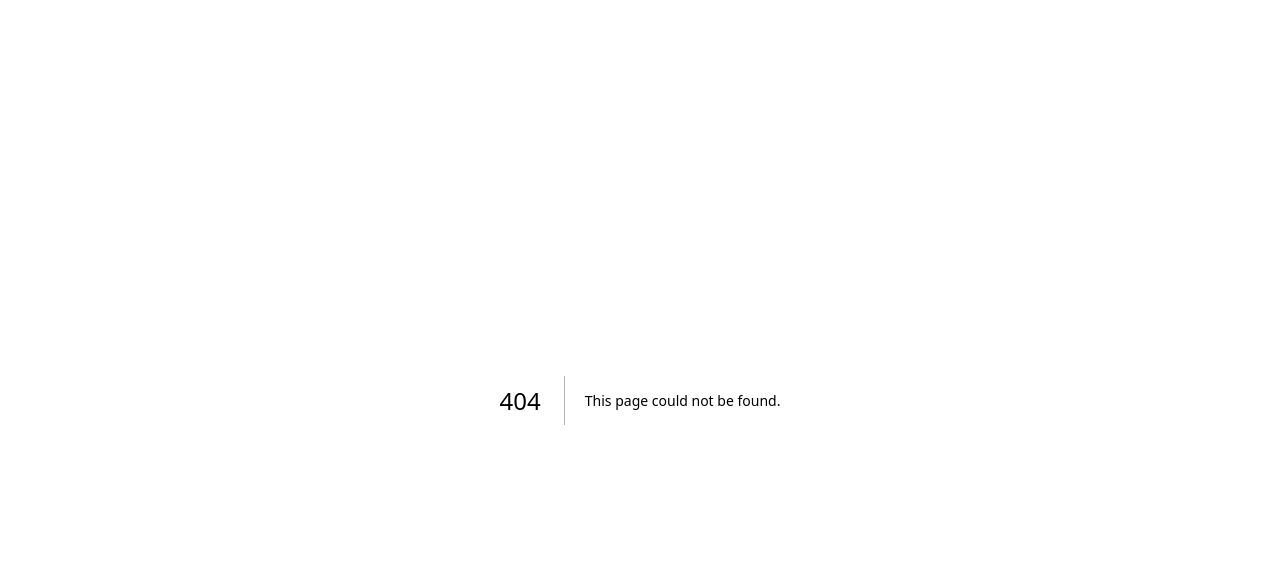
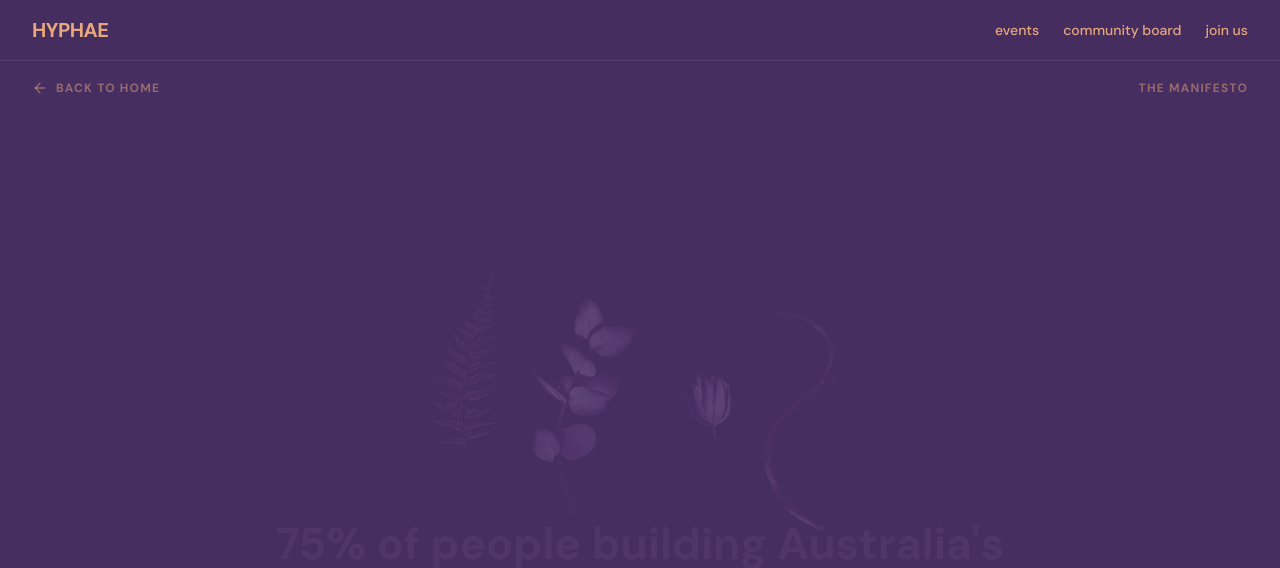
Before and after one commit to emi238/custom_invitation_webapp, a Next.js app: page /manifesto in a window 1280 px wide. Before the commit this address had no page. Shown: the top 568 px of the page. Built offline with nearby package versions, Linux system fonts and the light colour scheme.

Commit message:
Updated manefesto

```diff
--- a/src/app/home/page.tsx
+++ b/src/app/home/page.tsx
@@ -4,6 +4,7 @@ import React, { useRef } from 'react'
 import { motion, useScroll, useTransform } from 'framer-motion'
 import { ArrowRight, Calendar, Users, Heart, Infinity } from 'lucide-react'
 import { submitCommunitySignup, getPublicEvents } from '../actions'
+import Link from 'next/link'
 
 // Define fonts in a safe way if variables aren't perfect, but we successfully added them in layout.
 const serifFont = 'var(--font-playfair-display), serif'
@@ -409,7 +410,7 @@ export default function HomeLanding() {
         <div className="min-h-screen w-full overflow-x-hidden font-sans text-stone-800 bg-[#FFF5EB]">
             {/* Navigation */}
             <nav className="fixed top-0 left-0 right-0 z-50 flex items-center justify-between px-8 py-4 bg-white/20 backdrop-blur-xl border-b border-white/10 shadow-sm transition-all duration-300">
-                <div className="text-xl font-bold tracking-tight text-[#5e4175]">HYPHAE</div>
+                <Link href="/home" className="text-xl font-bold tracking-tight text-[#5e4175]">HYPHAE</Link>
                 <div className="flex items-center gap-6 text-[#5e4175] font-medium text-sm">
                     <a href="#events" onClick={(e) => smoothScrollTo(e, 'events')} className="hover:opacity-70 transition-opacity">events</a>
                     <a href="#" className="hover:opacity-70 transition-opacity">community board</a>
@@ -462,8 +463,9 @@ export default function HomeLanding() {
                         >
                             join us
                         </a>
-                        <button
-                            className="px-8 py-3 rounded-full font-semibold border-2 transition-colors hover:bg-[#71588A]/5"
+                        <Link
+                            href="/manifesto"
+                            className="px-8 py-3 rounded-full font-semibold border-2 transition-colors hover:bg-[#71588A]/5 flex items-center justify-center"
                             style={{
                                 borderColor: '#71588A',
                                 color: '#71588A',
@@ -471,7 +473,7 @@ export default function HomeLanding() {
                             }}
                         >
                             our founding manifesto
-                        </button>
+                        </Link>
                     </div>
                 </motion.div>
 
--- /dev/null
+++ b/src/app/manifesto/page.tsx
@@ -0,0 +1,141 @@
+'use client'
+
+import React, { useRef } from 'react'
+import { motion, useScroll, useTransform, MotionValue } from 'framer-motion'
+import Link from 'next/link'
+import { ArrowLeft } from 'lucide-react'
+
+const sansFont = 'var(--font-dm-sans), sans-serif'
+const serifFont = 'var(--font-playfair-display), serif'
+
+const manifestoText = [
+    "75% of people building Australia's innovative future operate under huge stress.",
+    "63% experience anxiety, 45% experience burnout and 43% experience loneliness.",
+    "Even worse:",
+    "85% of first-time founders feel overwhelmed.",
+    "That is, a 45% higher chance in loneliness for entrepreneurs under 34.",
+    "Most startups don't fail because of bad ideas.",
+    "They fail because founders burn out, feel isolated, or lose confidence.",
+    "There is plenty of support in the ecosystem for connecting with mentors, operators, VCs...",
+    "...but there is no true safe space for founder-to-founder connection and building real friendships that will last.",
+    "Current solutions of community are built as a secondary channel for retention and delivery.",
+    "Over 80% of Australian founders are university graduates or in university.",
+    "Particularly for early-stage, first-time young founders, support is fragmented, where the majority of ecosystem support depends on university selection.",
+    "University innovation ecosystems are not equal in maturity, creating support and resource asymmetry.",
+    "It seems that most support for young founders in Queensland depends on the selection of university, not by hunger or commitment.",
+    "Hyphae exists to change that.",
+    "We believe that entrepreneurship was never meant to be lonely.",
+    "There should be a community that places connection, genuine support and radical resource sharing at the forefront.",
+    "We want to redefine what it means to build a startup - not in isolation, but in community.",
+    "We welcome passionate young founders under 30 to connect, share and grow together by bonding over experiences.",
+    "Imagine dinners, sharing of experiences, hobbies, retreats - all designed to make lifelong friendships...",
+    "...create positive feedback loops, open opportunities for collaboration and form a more connected Queensland.",
+    "Thanks for being here, and we would love to have you with us ☺."
+]
+
+interface ManifestoItemProps {
+    text: string
+    index: number
+}
+
+function ManifestoItem({ text, index }: ManifestoItemProps) {
+    const targetRef = useRef<HTMLDivElement>(null)
+    const { scrollYProgress } = useScroll({
+        target: targetRef,
+        offset: ["start end", "end start"]
+    })
+
+    // Map scroll progress to opacity and other properties
+    // We want the item to be highlighted when it's in the center of the screen
+    // "start end": top of element meets bottom of viewport (entered)
+    // "end start": bottom of element meets top of viewport (left)
+
+    // 0.5 is roughly the center of the lifecycle of the element on screen assuming it's smaller than viewport
+    // But better to use offsets relative to center.
+    // Let's optimize for:
+    // opacity 0 at start
+    // opacity 1 at center (0.5)
+    // opacity 0 at end
+
+    const opacity = useTransform(scrollYProgress,
+        [0, 0.2, 0.5, 0.8, 1],
+        [0.1, 0.2, 1, 0.2, 0.1]
+    )
+
+    const scale = useTransform(scrollYProgress,
+        [0, 0.5, 1],
+        [0.9, 1.05, 0.9]
+    )
+
+    const color = useTransform(scrollYProgress,
+        [0.3, 0.5, 0.7],
+        ['#8C6997', '#E8A87C', '#8C6997']
+    )
+
+    const x = useTransform(scrollYProgress,
+        [0, 0.5, 1],
+        [0, 0, 0] // Could add horizontal movement if desired
+    )
+
+    return (
+        <motion.div
+            ref={targetRef}
+            style={{ opacity, scale, color, x }}
+            className="min-h-[50vh] flex items-center justify-center p-6 md:p-12 transition-colors duration-200"
+        >
+            <p
+                className="text-xl md:text-4xl lg:text-5xl font-bold text-center leading-tight max-w-5xl"
+                style={{ fontFamily: sansFont }}
+            >
+                {text}
+            </p>
+        </motion.div>
+    )
+}
+
+export default function ManifestoPage() {
+    return (
+        <main className="min-h-screen bg-[#462E61] text-[#E8A87C] overflow-x-hidden selection:bg-[#E8A87C] selection:text-[#462E61]">
+            {/* Nav / Back Button */}
+            {/* Navigation */}
+            <nav className="fixed top-0 left-0 right-0 z-50 flex items-center justify-between px-8 py-4 bg-[#462E61]/80 backdrop-blur-xl border-b border-white/10 shadow-sm transition-all duration-300">
+                <Link href="/home" className="text-xl font-bold tracking-tight text-[#E8A87C]">HYPHAE</Link>
+                <div className="flex items-center gap-6 text-[#E8A87C] font-medium text-sm">
+                    <Link href="/home#events" className="hover:opacity-70 transition-opacity">events</Link>
+                    <Link href="/home" className="hover:opacity-70 transition-opacity">community board</Link>
+                    <Link href="/home#join" className="hover:opacity-70 transition-opacity">join us</Link>
+                </div>
+            </nav>
+
+            {/* Back to Home Button */}
+            <Link href="/home" className="fixed top-20 left-8 z-40 flex items-center gap-2 text-[#E8A87C]/50 hover:text-[#E8A87C] transition-colors">
+                <ArrowLeft size={16} />
+                <span className="text-xs font-bold tracking-widest uppercase">Back to Home</span>
+            </Link>
+
+            {/* The Manifesto Label */}
+            <div className="fixed top-20 right-8 z-40 text-[#E8A87C]/50 text-xs font-bold tracking-widest uppercase pointer-events-none">
+                The Manifesto
+            </div>
+
+            {/* Background Flower */}
+            <div className="fixed inset-0 w-full h-full pointer-events-none z-0 flex items-center justify-center opacity-20">
+                <img
+                    src="/flower-decor.png"
+                    alt=""
+                    className="w-[80vw] max-w-lg object-contain animate-pulse-slow"
+                />
+            </div>
+
+            <div className="pt-[50vh] pb-[50vh]">
+                {manifestoText.map((text, i) => (
+                    <ManifestoItem key={i} text={text} index={i} />
+                ))}
+            </div>
+
+            <div className="fixed bottom-8 left-0 right-0 flex justify-center z-50 pointer-events-none opacity-20">
+                <div className="w-[1px] h-24 bg-gradient-to-b from-transparent via-white to-transparent"></div>
+            </div>
+        </main>
+    )
+}
```
